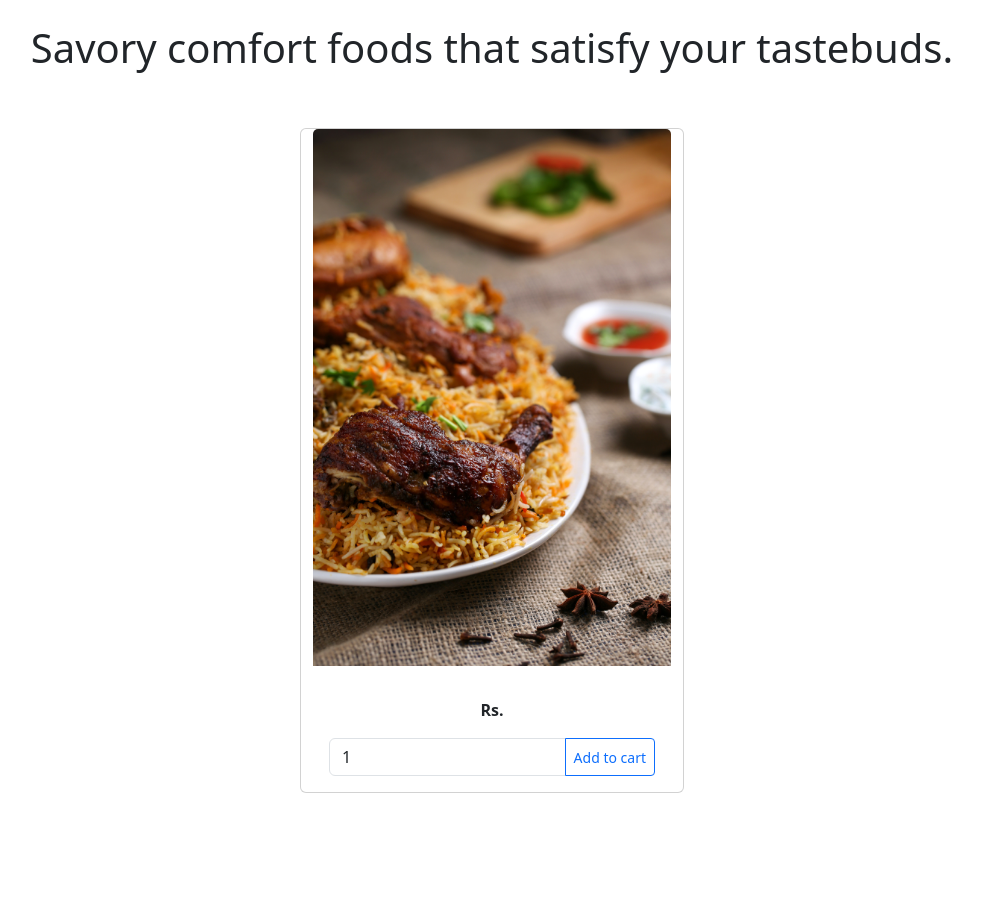
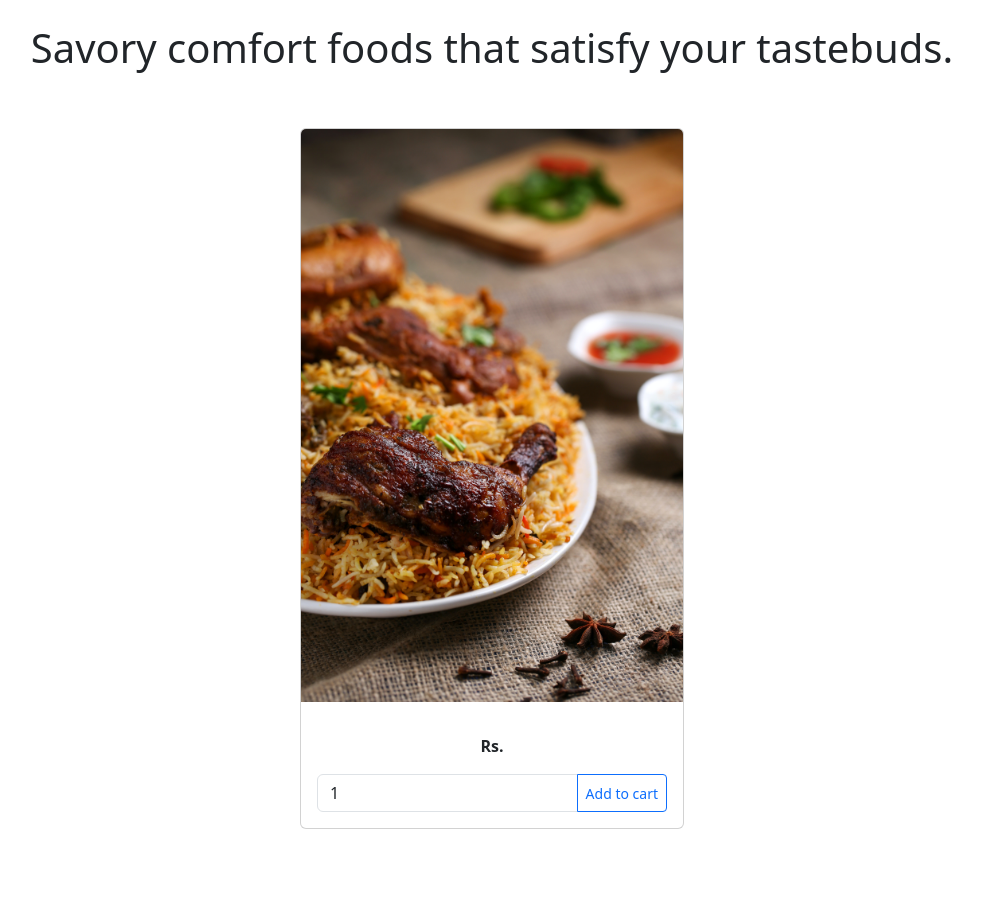
Before and after one commit to mansoormemon/foodies, a PHP site: page /www/fooditems.php in a window 1280 px wide. Shown: the part 74-975 px from the top of the page, without its empty margins (148-1130 px from the left). Before the commit the page ends 867 px from the top, so only its background shows below. Run offline with PHP 8.4, Linux system fonts and the light colour scheme; tables that the repository leaves empty or names only in its code hold one stand-in row (values such as "Sample post"); data that the repository does not hold is empty; some libraries are stand-ins or nearby versions; some web fonts are replaced.

Commit message:
Fix extra padding in cards

```diff
--- a/www/fooditems.php
+++ b/www/fooditems.php
@@ -187,7 +187,7 @@ if ($is_logged_in) {
                     $cardResult = mysqli_query($conn, $cardQuery);
                     $cardRow = mysqli_fetch_assoc($cardResult);
                 ?>
-                    <div class="card m-5" style="width: 24rem;" id="<?php echo $cardRow['FOOD_ITEM_ID']; ?>">
+                    <div class="card m-5 p-0" style="width: 24rem;" id="<?php echo $cardRow['FOOD_ITEM_ID']; ?>">
                         <img src="../res/images/sign_up_cover.jpg" class="card-img-top" alt="...">
                         <div class="card-body">
                             <h5 class="card-title text-center"><?php echo $cardRow['NAME']; ?></h5>
--- a/www/restaurant.php
+++ b/www/restaurant.php
@@ -139,7 +139,7 @@ if ($is_logged_in) {
                 $cardRow = mysqli_fetch_assoc($cardResult);
             ?>
 
-                <div class="card m-5" style="width: 18rem;" id="<?php echo $cardRow['RESTAURANT_ID']; ?>">
+                <div class="card m-5 p-0" style="width: 24rem;" id="<?php echo $cardRow['RESTAURANT_ID']; ?>">
                     <img src="../res/images/restpic1.jpg" class="card-img-top">
                     <div class="card-body">
                         <h5 class="card-title text-center"><?php echo $cardRow['NAME']; ?></h5>
```
